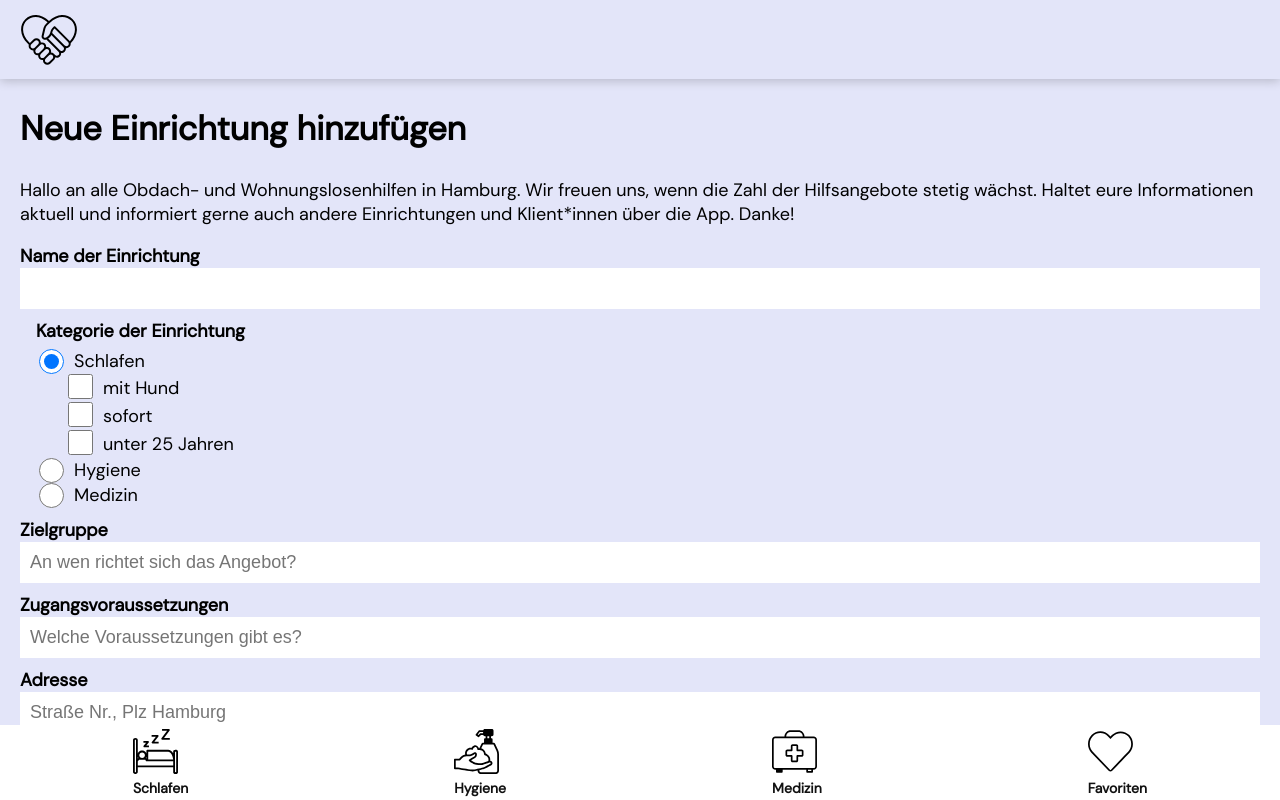
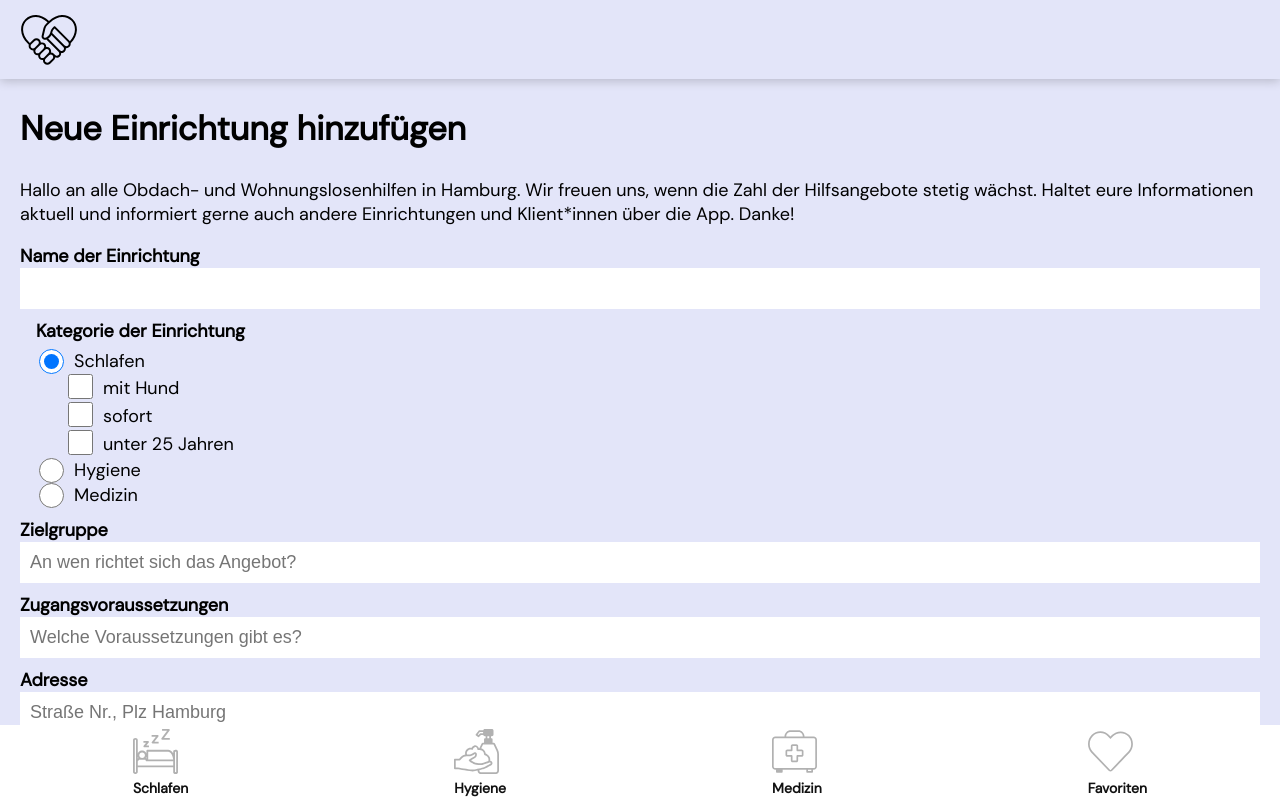
Before and after one commit to BucherLara/Capstone-Project, a Next.js app: page /add in a window 1280 px wide. Shown: the top 800 px of the page. Built offline with nearby package versions, Linux system fonts and the light colour scheme.

Commit message:
add new pattern

```diff
--- a/components/Footer/index.js
+++ b/components/Footer/index.js
@@ -9,84 +9,47 @@ export default function Footer() {
   return (
     <footer>
       <StyledNav>
-        {/* <StyledLink href={"/"}>
-          <svg xmlns="http://www.w3.org/2000/svg" height="48" width="48">
-            <path d="M11 39h7.5V26.5h11V39H37V19.5L24 9.75 11 19.5Zm-3 3V18L24 6l16 12v24H26.5V29.5h-5V42Zm16-17.65Z" />
-          </svg>
-        </StyledLink> */}
-
         <StyledLink href={"/sleep"}>
-          <Image
+          <StyledImage
+            className={pathname === "/sleep" ? "active" : "notActive"}
             src={"/assets/svg/sleep.svg"}
             alt={"Schlafen-Icon"}
             width={45}
             height={45}
           />{" "}
           <StyledParagraph>Schlafen</StyledParagraph>
-          {/* <svg
-            xmlns="http://www.w3.org/2000/svg"
-            height="48"
-            width="48"
-            fill={pathname === "/sleep" ? " #DAF7A6" : "black"}
-          >
-            <path d="M2 38V8.75h3v19.7h17.65V13h16.1q3 0 5.125 2.125T46 20.25V38h-3v-6.55H5V38Zm11.5-12.45q-2.25 0-3.775-1.525T8.2 20.25q0-2.25 1.525-3.775T13.5 14.95q2.25 0 3.775 1.525T18.8 20.25q0 2.25-1.525 3.775T13.5 25.55Zm12.15 2.9H43v-8.2q0-1.75-1.25-3t-3-1.25h-13.1Zm-12.15-5.9q.95 0 1.625-.675t.675-1.625q0-.95-.675-1.625T13.5 17.95q-.95 0-1.625.675T11.2 20.25q0 .95.675 1.625t1.625.675Zm0-2.3ZM25.65 16v12.45Z" />
-          </svg> */}
         </StyledLink>
 
         <StyledLink href={"/hygiene"}>
-          <Image
+          <StyledImage
+            className={pathname === "/hygiene" ? "active" : "notActive"}
             src={"/assets/svg/hygiene.svg"}
             alt={"Hygiene-Icon"}
             width={45}
             height={45}
           />{" "}
           <StyledParagraph>Hygiene</StyledParagraph>
-          {/* <svg
-            fill={pathname === "/hygiene" ? " #DAF7A6" : "black"}
-            xmlns="http://www.w3.org/2000/svg"
-            height="48"
-            width="48"
-          >
-            <path d="M14.9 34.85q-.6 0-1.05-.45-.45-.45-.45-1.05 0-.6.45-1.05.45-.45 1.05-.45.6 0 1.05.45.45.45.45 1.05 0 .6-.45 1.05-.45.45-1.05.45Zm9.1 0q-.6 0-1.05-.45-.45-.45-.45-1.05 0-.6.45-1.05.45-.45 1.05-.45.6 0 1.05.45.45.45.45 1.05 0 .6-.45 1.05-.45.45-1.05.45Zm9.1 0q-.6 0-1.05-.45-.45-.45-.45-1.05 0-.6.45-1.05.45-.45 1.05-.45.6 0 1.05.45.45.45.45 1.05 0 .6-.45 1.05-.45.45-1.05.45ZM10 27.35v-3Q10 19 13.625 15t8.875-4.55V6h3v4.45q5.25.55 8.875 4.55T38 24.35v3Zm3-3h22q0-4.55-3.225-7.775Q28.55 13.35 24 13.35q-4.55 0-7.775 3.225Q13 19.8 13 24.35ZM14.9 42q-.6 0-1.05-.45-.45-.45-.45-1.05 0-.6.45-1.05.45-.45 1.05-.45.6 0 1.05.45.45.45.45 1.05 0 .6-.45 1.05-.45.45-1.05.45Zm9.1 0q-.6 0-1.05-.45-.45-.45-.45-1.05 0-.6.45-1.05Q23.4 39 24 39q.6 0 1.05.45.45.45.45 1.05 0 .6-.45 1.05Q24.6 42 24 42Zm9.1 0q-.6 0-1.05-.45-.45-.45-.45-1.05 0-.6.45-1.05.45-.45 1.05-.45.6 0 1.05.45.45.45.45 1.05 0 .6-.45 1.05-.45.45-1.05.45ZM24 24.35Z" />
-          </svg> */}
         </StyledLink>
         <StyledLink href={"/medicine"}>
           {" "}
-          <Image
+          <StyledImage
+            className={pathname === "/medicine" ? "active" : "notActive"}
             src={"/assets/svg/medicine.svg"}
             alt={"Medizin-Icon"}
             width={45}
             height={45}
           />{" "}
           <StyledParagraph>Medizin</StyledParagraph>
-          {/* <svg
-            fill={pathname === "/medicine" ? " #DAF7A6" : "black"}
-            xmlns="http://www.w3.org/2000/svg"
-            height="48"
-            width="48"
-          >
-            <path d="M22.5 36.15h3v-6h6v-3h-6v-6h-3v6h-6v3h6ZM7 44q-1.2 0-2.1-.9Q4 42.2 4 41V15q0-1.2.9-2.1.9-.9 2.1-.9h9V7q0-1.2.9-2.1.9-.9 2.1-.9h10q1.2 0 2.1.9.9.9.9 2.1v5h9q1.2 0 2.1.9.9.9.9 2.1v26q0 1.2-.9 2.1-.9.9-2.1.9Zm0-3h34V15H7v26Zm12-29h10V7H19ZM7 41V15v26Z" />
-          </svg> */}
         </StyledLink>
-        <StyledLink
-          opacity={pathname === "/favorites" ? "100%" : "50%"}
-          href={"/favorites"}
-        >
-          <Image
+        <StyledLink href={"/favorites"}>
+          <StyledImage
+            className={pathname === "/favorites" ? "active" : "notActive"}
             src={"/assets/svg/favorites.svg"}
             alt={"Favoriten-Icon"}
             width={45}
             height={45}
           />{" "}
           <StyledParagraph>Favoriten</StyledParagraph>
-          {/* <svg
-            fill={pathname === "/favorites" ? " #DAF7A6" : "black"}
-            xmlns="http://www.w3.org/2000/svg"
-            height="48"
-            width="48"
-          >
-            <path d="m24 41.95-2.05-1.85q-5.3-4.85-8.75-8.375-3.45-3.525-5.5-6.3T4.825 20.4Q4 18.15 4 15.85q0-4.5 3.025-7.525Q10.05 5.3 14.5 5.3q2.85 0 5.275 1.35Q22.2 8 24 10.55q2.1-2.7 4.45-3.975T33.5 5.3q4.45 0 7.475 3.025Q44 11.35 44 15.85q0 2.3-.825 4.55T40.3 25.425q-2.05 2.775-5.5 6.3T26.05 40.1ZM24 38q5.05-4.65 8.325-7.975 3.275-3.325 5.2-5.825 1.925-2.5 2.7-4.45.775-1.95.775-3.9 0-3.3-2.1-5.425T33.5 8.3q-2.55 0-4.75 1.575T25.2 14.3h-2.45q-1.3-2.8-3.5-4.4-2.2-1.6-4.75-1.6-3.3 0-5.4 2.125Q7 12.55 7 15.85q0 1.95.775 3.925.775 1.975 2.7 4.5Q12.4 26.8 15.7 30.1 19 33.4 24 38Zm0-14.85Z" />
-          </svg> */}
         </StyledLink>
       </StyledNav>
     </footer>
@@ -108,7 +71,7 @@ const StyledNav = styled.nav`
 
   width: 100%;
   background-color: var(--secondary-color);
-  // border-radius: 10px;
+
   height: 75px;
 `;
 
@@ -119,4 +82,14 @@ const StyledParagraph = styled.p`
   text-align: center;
   margin: 0;
 `;
-// ${({ active }) => (active ? "opacity:100%" : "opacity:50%")}
+
+const StyledImage = styled(Image)`
+  &.active {
+    opacity: 1;
+  }
+  &.notActive {
+    opacity: 0.3;
+  }
+`;
+// background-color: lightgrey;
+// border-radius: 40px;
--- a/components/Form/index.js
+++ b/components/Form/index.js
@@ -236,7 +236,7 @@ export default function Form({ addFacilities }) {
             id="link"
             name="link"
             placeholder="https://www.google.com/maps/..."
-            pattern="https?:\\/\\/((www\\.)?google\\.(com|fr|de)|goo.gl)\\/maps(\\?.+|\\/.+)"
+            pattern="https?:\/\/((www\.)?google\.(com|fr|de)|goo.gl)\/maps(\?.+|\/.+)"
             required
           />
         </FlexLabel>
```
